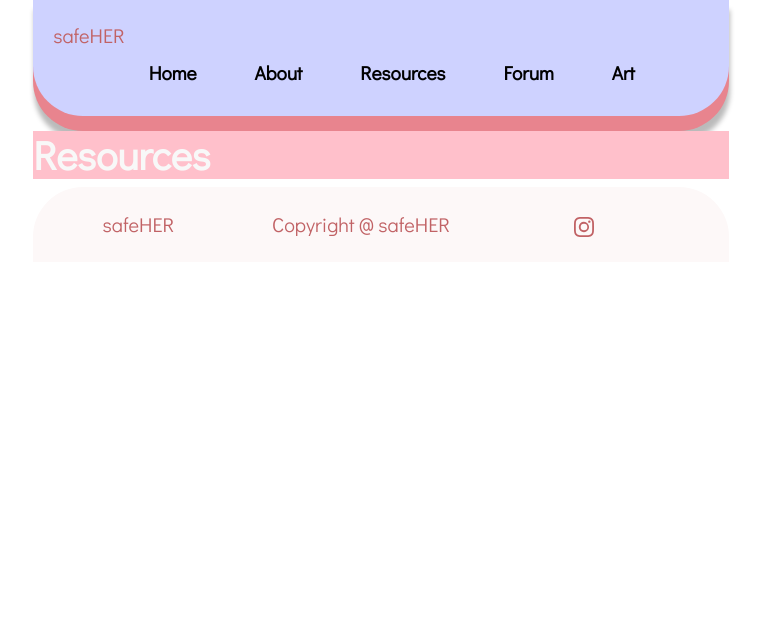
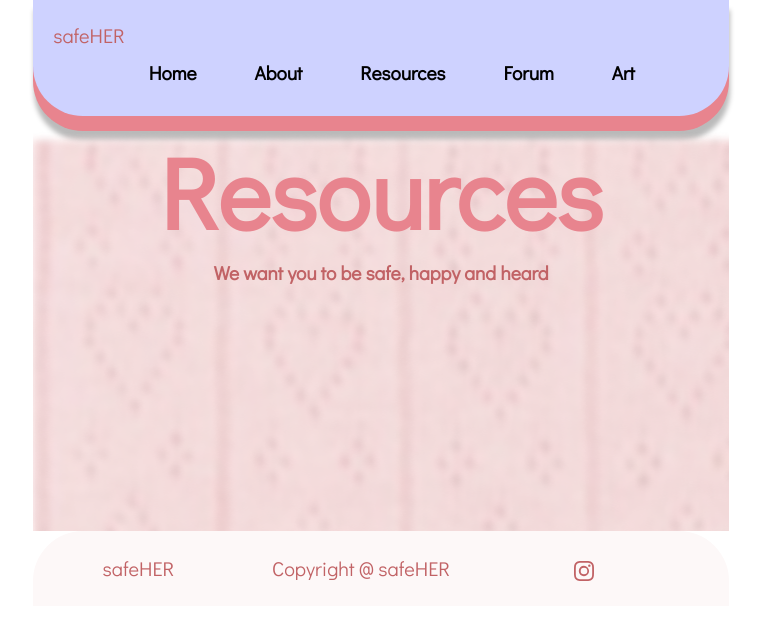
Before and after one commit to ArchitaSarin/safe-her1, a React (Create React App) app in the folder my-app/: page /resources in a window 1280 px wide. Shown: the top 620 px of the page, without its empty margins (259-1022 px from the left). Built offline with nearby package versions, Linux system fonts and the light colour scheme.

Commit message:
heart svg upload

```diff
--- a/my-app/src/Components/resources.js
+++ b/my-app/src/Components/resources.js
@@ -1,12 +1,19 @@
 import React from 'react';
 import '../App.css';
 import '../Styles/resources.css';
-import '../Images/resources-header.png'
+import HeaderImage from '../Images/resources-header.png'
+
 
 export const Resources = () => {
     return (
         <div id="resources-header">
-            <h1 id="header-main-text">Resources</h1>
+            <div id="header-text">
+                <h1 id="header-main-text">Resources</h1>
+                <p id="header-small-text">We want you to be safe, happy and heard</p>
+
+            </div>
+
+
 
 
         </div>
--- a/my-app/src/Styles/resources.css
+++ b/my-app/src/Styles/resources.css
@@ -1,3 +1,19 @@
 #resources-header{
-  background-color: pink;
+    background-image:url('../Images/resources-header.png');
+    max-height:1728px;
+    min-height: 400px;
+    width:auto;
+    background-repeat: no-repeat;
 }
+#header-text{
+    text-align: center;
+}
+#header-main-text{
+    color:#E8848E;
+    font-size: 100px;
+    font-weight: bolder;
+}
+#header-small-text{
+    color:#C16265;
+    font-weight: bolder;
+}
```
Also changed, not shown: my-app/src/Images/heart-regular.svg (added).
